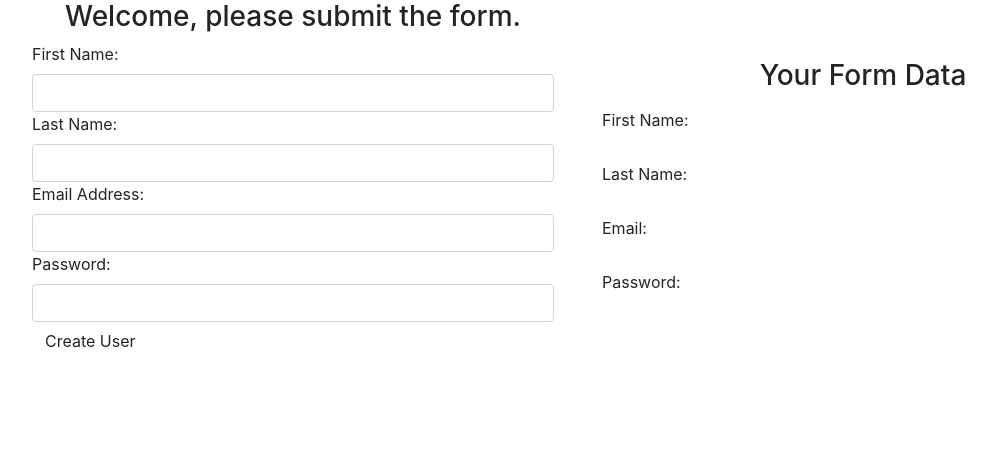
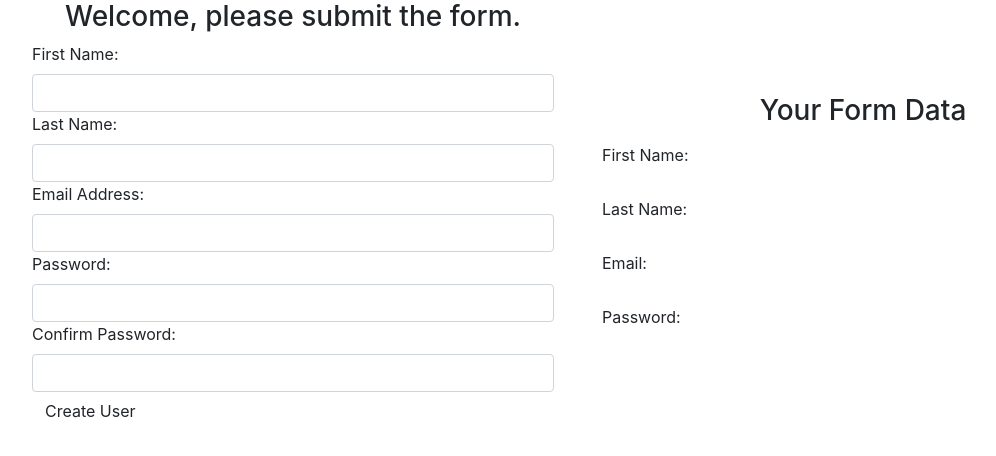
Before and after one commit to hope-crichlow/MERN, a React (Create React App) app in the folder react/functionalComponents/forms/: page / in a window 1280 px wide. Shown: the top 456 px of the page, without its empty margins (62-1058 px from the left). Built offline with nearby package versions, Linux system fonts and the light colour scheme.

Commit message:
Setting up validations

```diff
--- a/react/functionalComponents/forms/src/components/UserForm.jsx
+++ b/react/functionalComponents/forms/src/components/UserForm.jsx
@@ -5,19 +5,45 @@ const UserForm = (props) => {
 	const [lastName, setLastName] = useState("");
 	const [email, setEmail] = useState("");
 	const [password, setPassword] = useState("");
+	const [confirmPassword, setConfirmPassword] = useState("");
 	const [hasBeenSubmitted, setHasBeenSubmitted] = useState(false);
 
 	const createUser = (e) => {
 		// STOP THE FORM FROM MAKING A REQUEST
 		e.preventDefault();
+
+		//////////////// VALIDATIONS \\\\\\\\\\\\\\\\\\\
+		// FIRST NAME MUST BE AT LEAST 2 CHARACTERS
+		if (firstName.length > 2) {
+		}
+		// LAST NAME MUST BE AT LEAST 2 CHARACTERS
+		if (lastName.length > 2) {
+		}
+		// EMAIL MUST BE VALID FORMAT
+		if(! (/^\w+([\.-]?\w+)*@\w+([\.-]?\w+)*(\.\w{2,3})+$/).test(email)){
+
+		}
+		// PASSWORD LENGTH MUST BE MORE THAN 5 CHARACTERS
+		if (password.length > 5){
+
+		}
+		// PASSWORD CONFIRMATION MUST MATCH PASSWORD
+		if (password !== confirmPassword){
+
+		}
+		//////////////// VALIDATIONS \\\\\\\\\\\\\\\\\\\
+
+		// CREATE NEW USER
 		const newUser = { firstName, lastName, email, password };
 		console.log("Welcome", newUser);
+		// AFTER FORM IS SUBMITTED, CHANGE WELCOME MESSAGE TO THANK YOU
 		setHasBeenSubmitted(true);
 		// CLEAR STATE VALUES
 		setFirstName("");
 		setLastName("");
 		setEmail("");
 		setPassword("");
+		setConfirmPassword("");
 	};
 
 	return (
@@ -68,6 +94,16 @@ const UserForm = (props) => {
 								onChange={(e) => setPassword(e.target.value)}
 								name="password"
 								value={password}
+							/>
+						</div>
+						<div>
+							<label className="form-label">Confirm Password: </label>
+							<input
+								className="form-control"
+								type="password"
+								onChange={(e) => setConfirmPassword(e.target.value)}
+								name="confirmPassword"
+								value={confirmPassword}
 							/>
 						</div>
 						<input className="btn" type="submit" value="Create User" />
```
